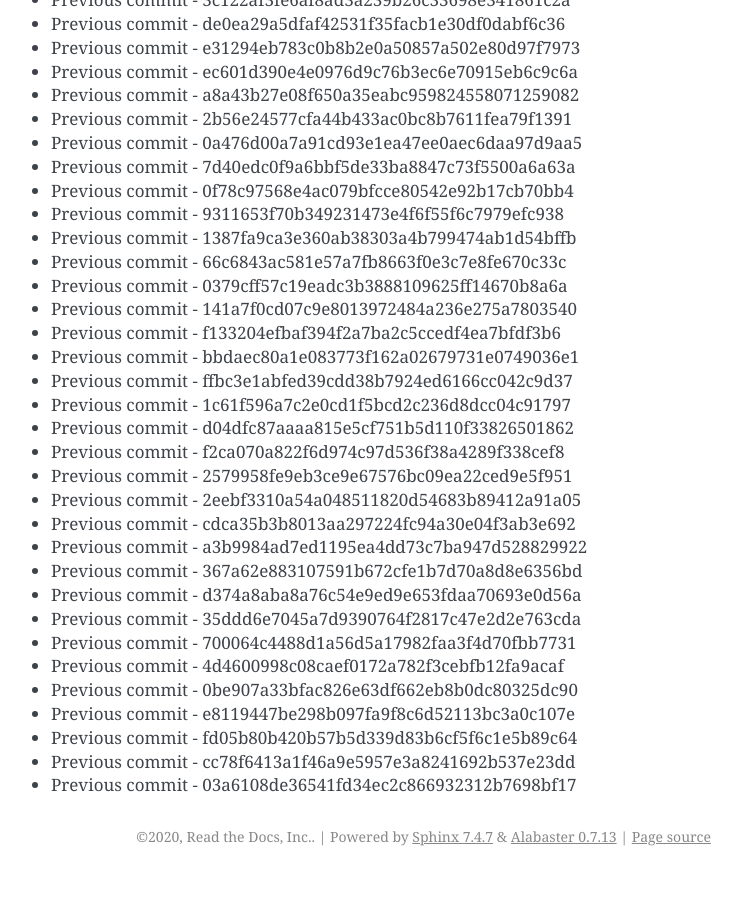
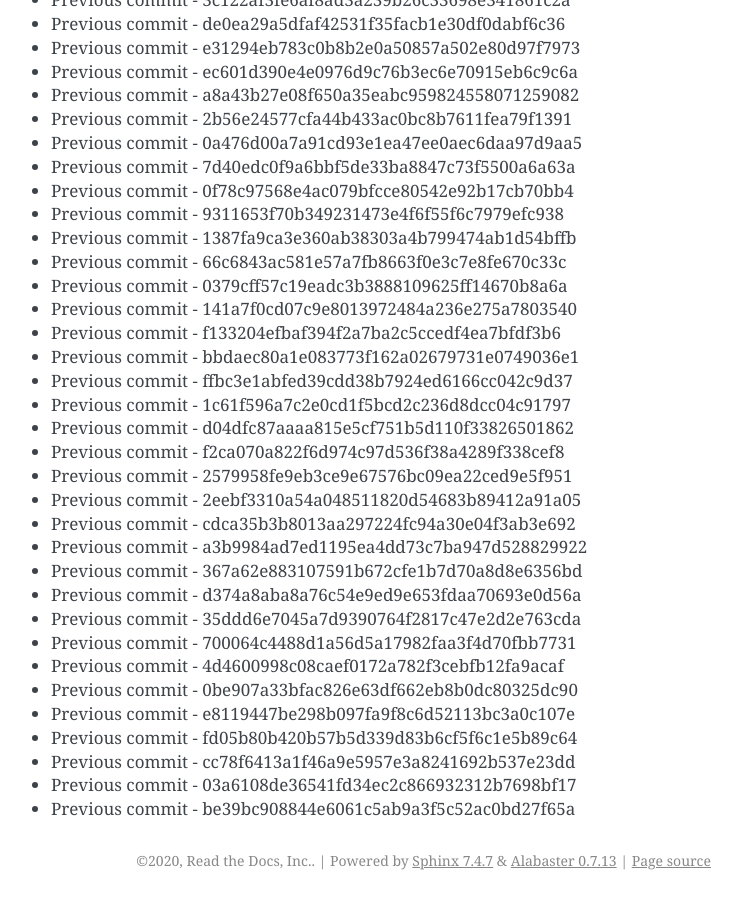
Before and after one commit to readthedocs/rtd-git-stresstest, a Sphinx documentation site: the page built from docs/updates.rst, in a window 1280 px wide and 900 px high, scrolled down 2226 px. Shown: the whole window, without its empty margins (399-1141 px from the left). Built offline with Sphinx 7.4.7, drawn with Linux system fonts in a browser that asks for light colours; before the commit the page ends 3102 px from its top, so only the background shows below that.

Commit message:
Generating commit from previous: be39bc908844e6061c5ab9a3f5c52ac0bd27f65a

```diff
--- a/docs/updates.rst
+++ b/docs/updates.rst
@@ -125,3 +125,4 @@ It can be tested for any performance characteristics.
 * Previous commit - fd05b80b420b57b5d339d83b6cf5f6c1e5b89c64
 * Previous commit - cc78f6413a1f46a9e5957e3a8241692b537e23dd
 * Previous commit - 03a6108de36541fd34ec2c866932312b7698bf17
+* Previous commit - be39bc908844e6061c5ab9a3f5c52ac0bd27f65a
```
